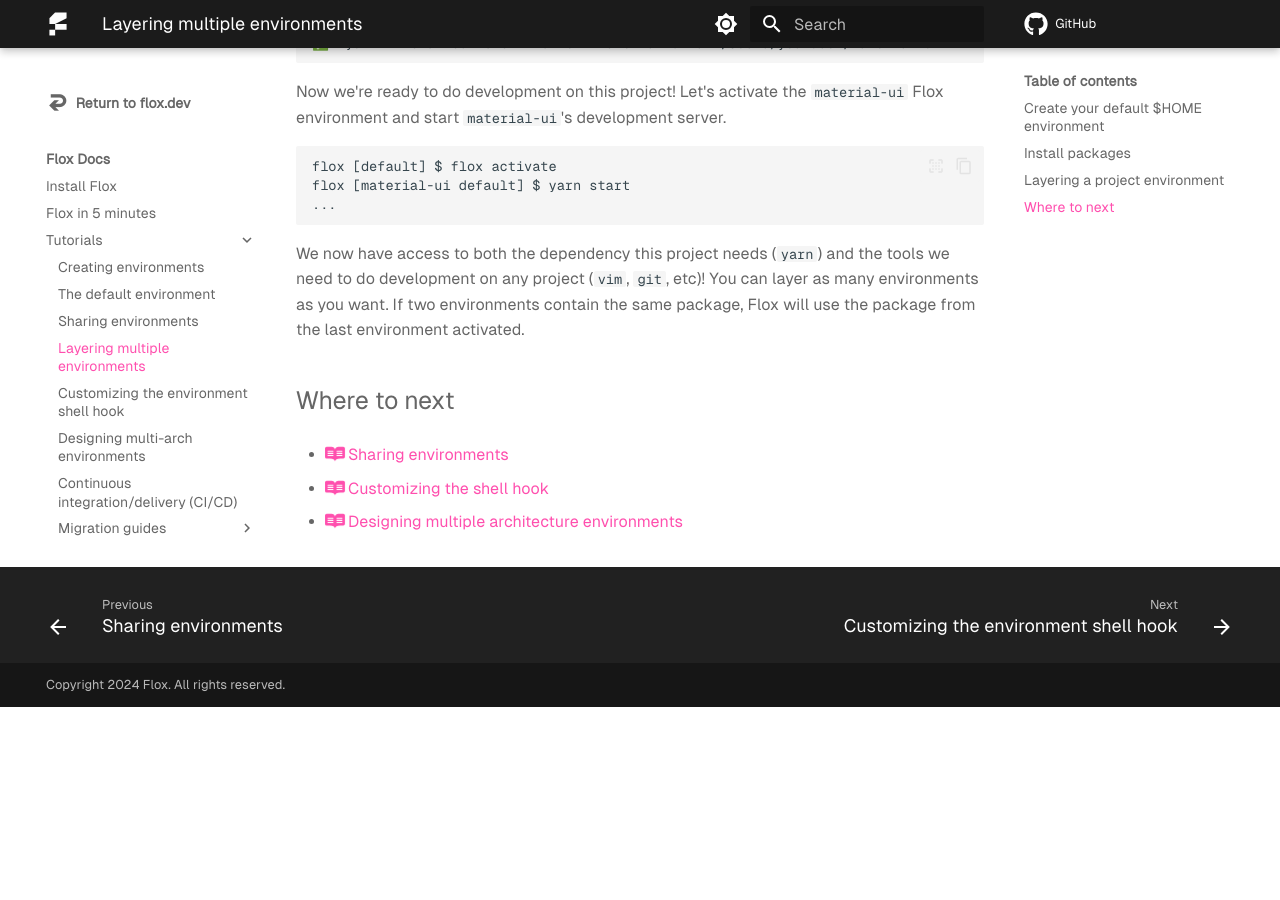
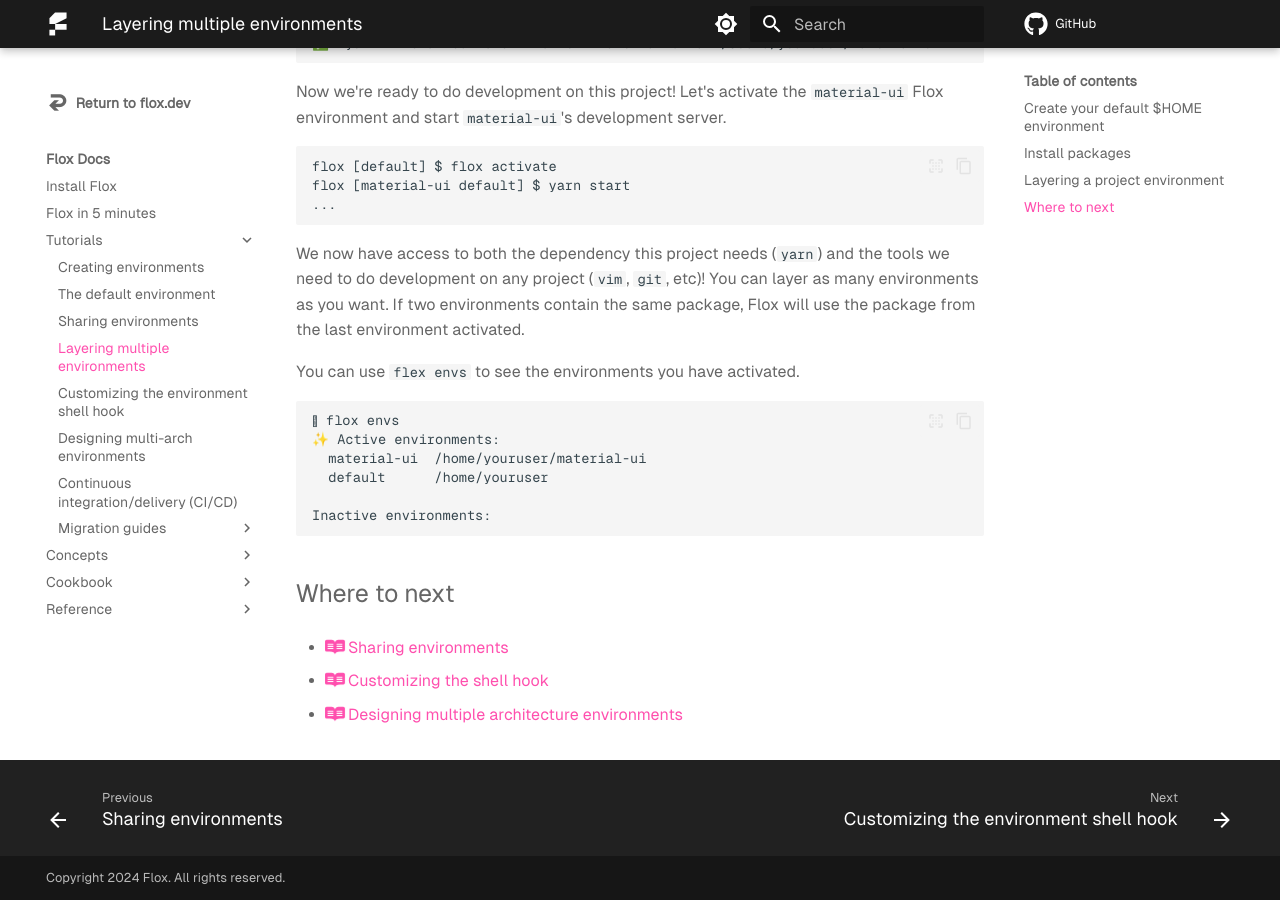
Before and after one commit to flox/floxdocs, an MkDocs documentation site: the page built from docs/tutorials/layering-multiple-environments.md, in a window 1280 px wide and 900 px high, scrolled down 1671 px. Built offline with MkDocs 1.6.1 and Material for MkDocs 9.7.7, drawn with Linux system fonts in a browser that asks for light colours; plug-ins that fetch from the network failed and are left out; comment, search, counter and statistics services are not loaded; before the commit the page ends 2378 px from its top, so only the background shows below that.

Commit message:
Added tip to use `flox envs`

````diff
--- a/docs/tutorials/layering-multiple-environments.md
+++ b/docs/tutorials/layering-multiple-environments.md
@@ -107,6 +107,16 @@
 If two environments contain the same package,
 Flox will use the package from the last environment activated.
 
+You can use `flex envs` to see the environments you have activated.
+
+```bash
+ flox envs
+✨ Active environments:
+  material-ui  /home/youruser/material-ui
+  default      /home/youruser
+
+Inactive environments:
+```
 ## Where to next
 
 - :simple-readme:{ .flox-purple .flox-heart } [Sharing environments][sharing_guide]
````
